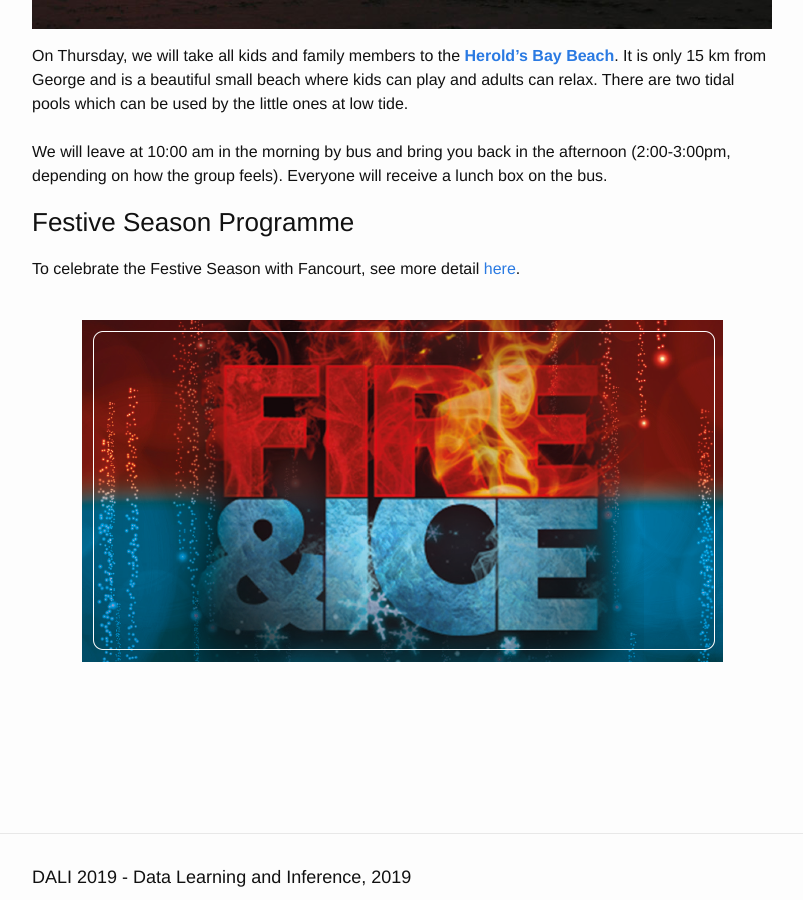
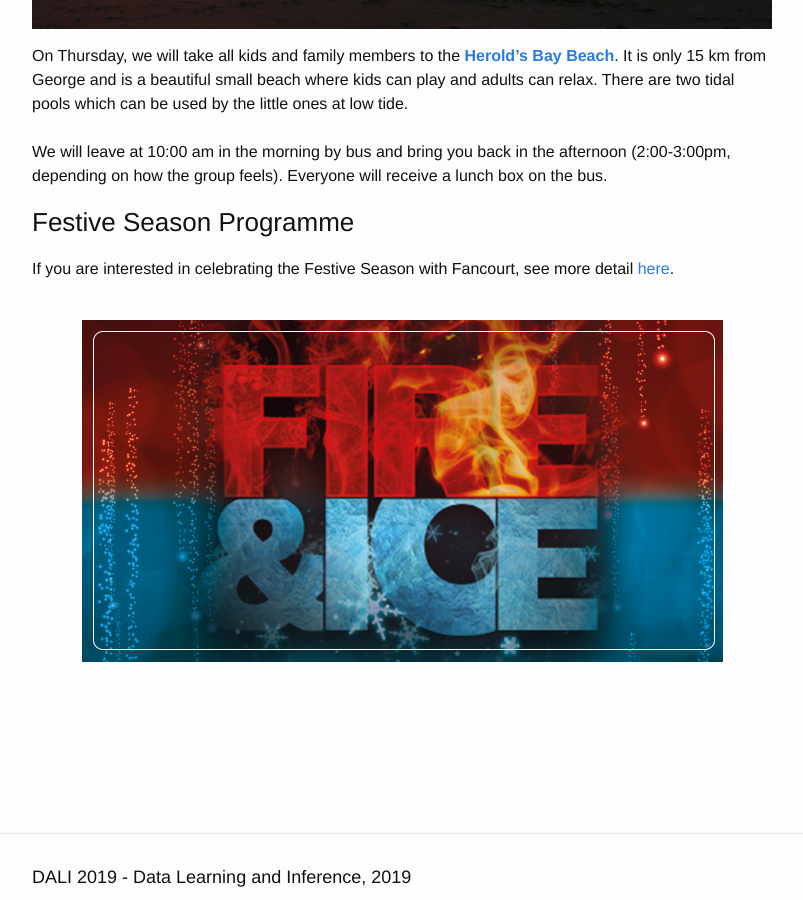
Before and after one commit to dalimeeting/dalimeeting.github.io, a Jekyll site: the page built from events.html, in a window 1280 px wide and 900 px high, scrolled down 1836 px. Shown: the whole window, without its empty margins (238-1041 px from the left). Built offline with Jekyll 4.4.1, drawn with Linux system fonts in a browser that asks for light colours.

Commit message:
Update events.html

```diff
--- a/_layouts/events.html
+++ b/_layouts/events.html
@@ -41,7 +41,7 @@ layout: page
 
 	<h3>Festive Season Programme</h3>
 
-	<p>To celebrate the Festive Season with Fancourt, see more detail <a href="https://www.fancourt.co.za/wp-content/uploads/2018/11/Festive-Season-Programme.pdf" target="_blank">here</a>.
+	<p>If you are interested in celebrating the Festive Season with Fancourt, see more detail <a href="https://www.fancourt.co.za/wp-content/uploads/2018/11/Festive-Season-Programme.pdf" target="_blank">here</a>.
         <br><br>
 	  <p style="text-align:center;"><img src="{{ '/assets/festive.png' | prepend: site.baseurl }}" /></p>
 </p>
```
